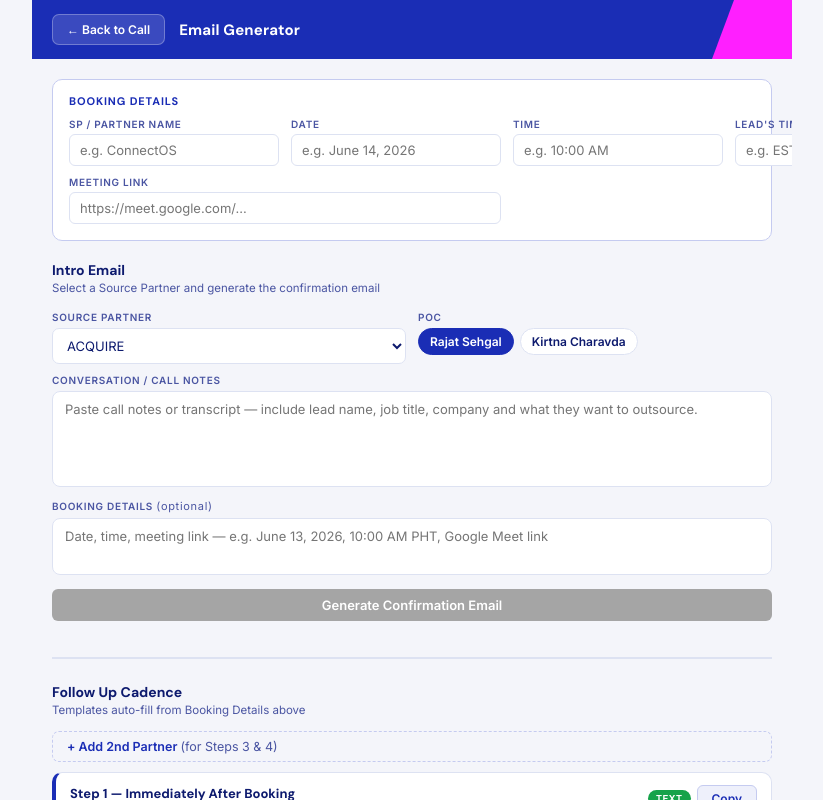
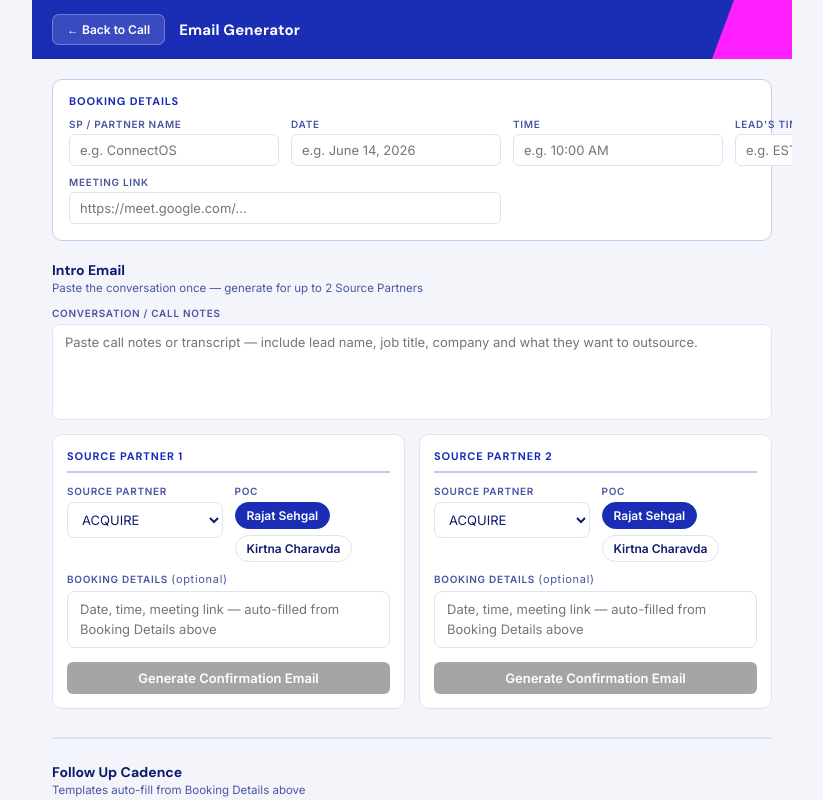
Before and after one commit to ritch-byte/call-script, a React (Vite) app in the folder call-script/: page / in a window 1280 px wide. Both pictures are taken after a click on the button "EMAIL GENERATOR". Shown: the whole page, without its empty margins (228-1051 px from the left). Built offline with nearby package versions, Linux system fonts and the light colour scheme.

Commit message:
Intro Email: two side-by-side SP panels sharing one conversation textarea
Co-Authored-By: Claude Sonnet 4.6 <noreply@anthropic.com>

```diff
--- a/call-script/src/App.css
+++ b/call-script/src/App.css
@@ -1355,6 +1355,52 @@ body {
   color: var(--text-2);
 }
 
+/* ─────────────────────────────────────────
+   INTRO EMAIL — 2-COLUMN LAYOUT
+───────────────────────────────────────── */
+
+.intro-email-section {
+  display: flex;
+  flex-direction: column;
+  gap: 0;
+}
+
+.intro-email-cols {
+  display: grid;
+  grid-template-columns: 1fr 1fr;
+  gap: 14px;
+  margin-top: 14px;
+}
+
+@media (max-width: 600px) {
+  .intro-email-cols { grid-template-columns: 1fr; }
+}
+
+.intro-email-col {
+  background: var(--white);
+  border: 1.5px solid var(--border);
+  border-radius: 10px;
+  padding: 14px;
+  display: flex;
+  flex-direction: column;
+}
+
+.intro-email-col-title {
+  font-family: 'DM Sans', sans-serif;
+  font-size: 11px;
+  font-weight: 700;
+  letter-spacing: 0.08em;
+  text-transform: uppercase;
+  color: var(--blue);
+  margin-bottom: 12px;
+  padding-bottom: 8px;
+  border-bottom: 2px solid var(--blue-muted);
+}
+
+.intro-email-col .sp-email-panel {
+  padding: 0;
+}
+
 .email-section-divider {
   display: flex;
   flex-direction: column;
--- a/call-script/src/components/CallScreen.tsx
+++ b/call-script/src/components/CallScreen.tsx
@@ -2,7 +2,7 @@ import { useState, useEffect, useRef } from 'react'
 import { flow, QUICK_OBJECTIONS, DEEP_OBJECTIONS, SALARY_TABLE } from '../data/flow'
 import type { FlowOption } from '../data/flow'
 import type { CallData } from '../App'
-import SPEmailPanel from './SPEmailPanel'
+import IntroEmailSection from './IntroEmailSection'
 import FollowUpCadence from './FollowUpCadence'
 
 interface Props {
@@ -172,9 +172,9 @@ export default function CallScreen({ onReset }: Props) {
           {/* ── Intro Email ── */}
           <div className="email-section-hd">
             <span className="email-section-title">Intro Email</span>
-            <span className="email-section-sub">Select a Source Partner and generate the confirmation email</span>
+            <span className="email-section-sub">Paste the conversation once — generate for up to 2 Source Partners</span>
           </div>
-          <SPEmailPanel
+          <IntroEmailSection
             leadName={leadName}
             rawInput={rawInput}
             geminiResearch={geminiResearch}
--- /dev/null
+++ b/call-script/src/components/IntroEmailSection.tsx
@@ -0,0 +1,44 @@
+import { useState } from 'react'
+import SPEmailPanel from './SPEmailPanel'
+
+interface Props {
+  leadName: string
+  rawInput: string
+  geminiResearch: string
+  bookingPrefill: string
+}
+
+export default function IntroEmailSection({ leadName, rawInput, geminiResearch, bookingPrefill }: Props) {
+  const [conversation, setConversation] = useState(() => {
+    const parts: string[] = []
+    if (leadName) parts.push(`Lead name: ${leadName}`)
+    if (rawInput) parts.push(`Lead info: ${rawInput}`)
+    if (geminiResearch) parts.push(`Research spiel used: ${geminiResearch}`)
+    return parts.join('\n')
+  })
+
+  return (
+    <div className="intro-email-section">
+      <label className="sp-label" style={{ marginBottom: 5 }}>Conversation / Call Notes</label>
+      <textarea
+        className="gen-paste-input"
+        style={{ width: '100%', boxSizing: 'border-box', minHeight: 90 }}
+        placeholder="Paste call notes or transcript — include lead name, job title, company and what they want to outsource."
+        value={conversation}
+        onChange={e => setConversation(e.target.value)}
+        rows={4}
+      />
+
+      <div className="intro-email-cols">
+        <div className="intro-email-col">
+          <div className="intro-email-col-title">Source Partner 1</div>
+          <SPEmailPanel conversation={conversation} bookingPrefill={bookingPrefill} />
+        </div>
+        <div className="intro-email-col">
+          <div className="intro-email-col-title">Source Partner 2</div>
+          <SPEmailPanel conversation={conversation} bookingPrefill={bookingPrefill} />
+        </div>
+      </div>
+    </div>
+  )
+}
--- a/call-script/src/components/SPEmailPanel.tsx
+++ b/call-script/src/components/SPEmailPanel.tsx
@@ -61,26 +61,17 @@ interface SPResult {
 }
 
 interface Props {
-  leadName: string
-  rawInput: string
-  geminiResearch: string
+  conversation: string
   bookingPrefill?: string
 }
 
-export default function SPEmailPanel({ leadName, rawInput, geminiResearch, bookingPrefill }: Props) {
+export default function SPEmailPanel({ conversation, bookingPrefill }: Props) {
   const isGitHubPages = window.location.hostname.includes('github.io')
   const fnUrl = (name: string) =>
     isGitHubPages ? `${NETLIFY_BASE}/.netlify/functions/${name}` : `/.netlify/functions/${name}`
 
   const [partnerIdx, setPartnerIdx] = useState(0)
   const [variantIdx, setVariantIdx] = useState(0)
-  const [conversation, setConversation] = useState(() => {
-    const parts: string[] = []
-    if (leadName) parts.push(`Lead name: ${leadName}`)
-    if (rawInput) parts.push(`Lead info: ${rawInput}`)
-    if (geminiResearch) parts.push(`Research spiel used: ${geminiResearch}`)
-    return parts.join('\n')
-  })
   const [booking, setBooking] = useState(() => bookingPrefill || '')
   const [loading, setLoading] = useState(false)
   const [error, setError] = useState('')
@@ -194,22 +185,14 @@ export default function SPEmailPanel({ leadName, rawInput, geminiResearch, booki
         )}
       </div>
 
-      {/* Inputs */}
-      <label className="sp-label" style={{ marginTop: 10 }}>Conversation / call notes</label>
-      <textarea
-        className="gen-paste-input"
-        style={{ width: '100%', boxSizing: 'border-box', minHeight: 90 }}
-        placeholder="Paste call notes or transcript — include lead name, job title, company and what they want to outsource."
-        value={conversation}
-        onChange={e => setConversation(e.target.value)}
-        rows={4}
-      />
-
-      <label className="sp-label" style={{ marginTop: 8 }}>Booking details <span style={{ fontWeight: 400, textTransform: 'none', fontSize: 11 }}>(optional)</span></label>
+      {/* Booking details */}
+      <label className="sp-label" style={{ marginTop: 10 }}>
+        Booking details <span style={{ fontWeight: 400, textTransform: 'none', fontSize: 11 }}>(optional)</span>
+      </label>
       <textarea
         className="gen-paste-input"
         style={{ width: '100%', boxSizing: 'border-box' }}
-        placeholder="Date, time, meeting link — e.g. June 13, 2026, 10:00 AM PHT, Google Meet link"
+        placeholder="Date, time, meeting link — auto-filled from Booking Details above"
         value={booking}
         onChange={e => setBooking(e.target.value)}
         rows={2}
@@ -234,7 +217,6 @@ export default function SPEmailPanel({ leadName, rawInput, geminiResearch, booki
             </div>
           )}
 
-          {/* To */}
           <div className="sp-result-field">
             <div className="sp-result-field-left">
               <span className="sp-field-label">TO</span>
@@ -249,7 +231,6 @@ export default function SPEmailPanel({ leadName, rawInput, geminiResearch, booki
             )}
           </div>
 
-          {/* CC */}
           {variant.cc && (
             <div className="sp-result-field">
               <div className="sp-result-field-left">
@@ -262,7 +243,6 @@ export default function SPEmailPanel({ leadName, rawInput, geminiResearch, booki
             </div>
           )}
 
-          {/* Subject */}
           <div className="sp-result-field">
             <div className="sp-result-field-left">
               <span className="sp-field-label">SUBJECT</span>
@@ -273,7 +253,6 @@ export default function SPEmailPanel({ leadName, rawInput, geminiResearch, booki
             </button>
           </div>
 
-          {/* Body */}
           <div className="sp-body-section">
             <div className="sp-body-header">
               <span className="sp-field-label">BODY</span>
```
